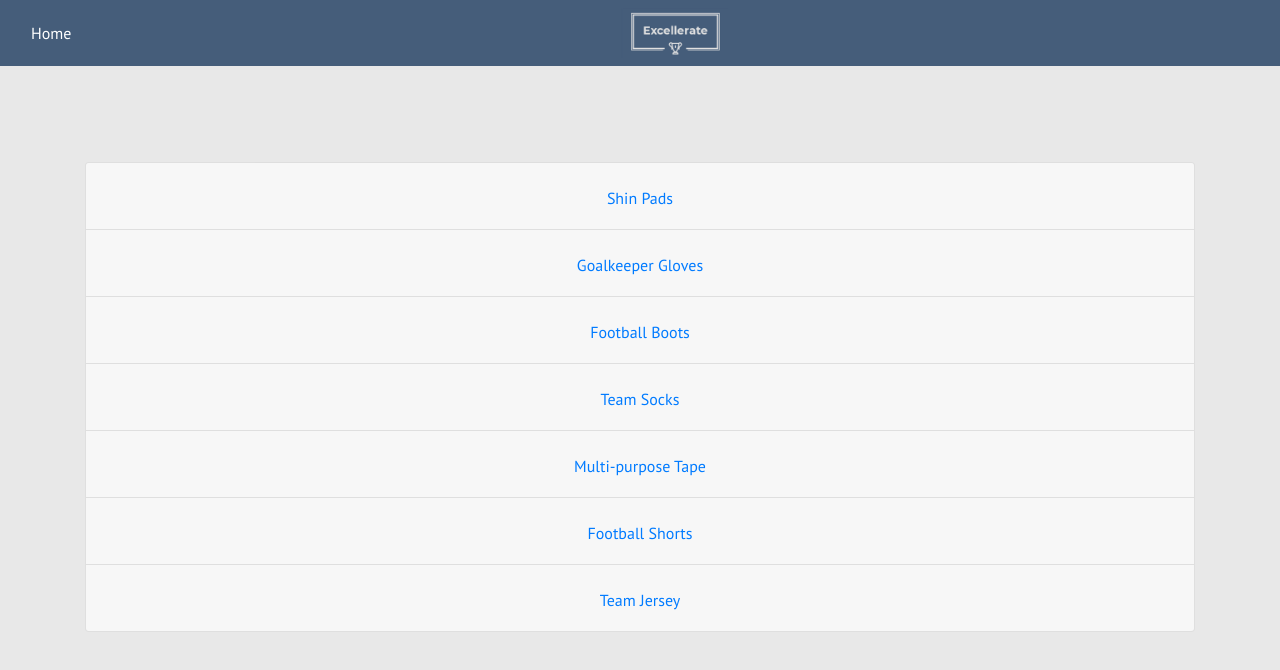
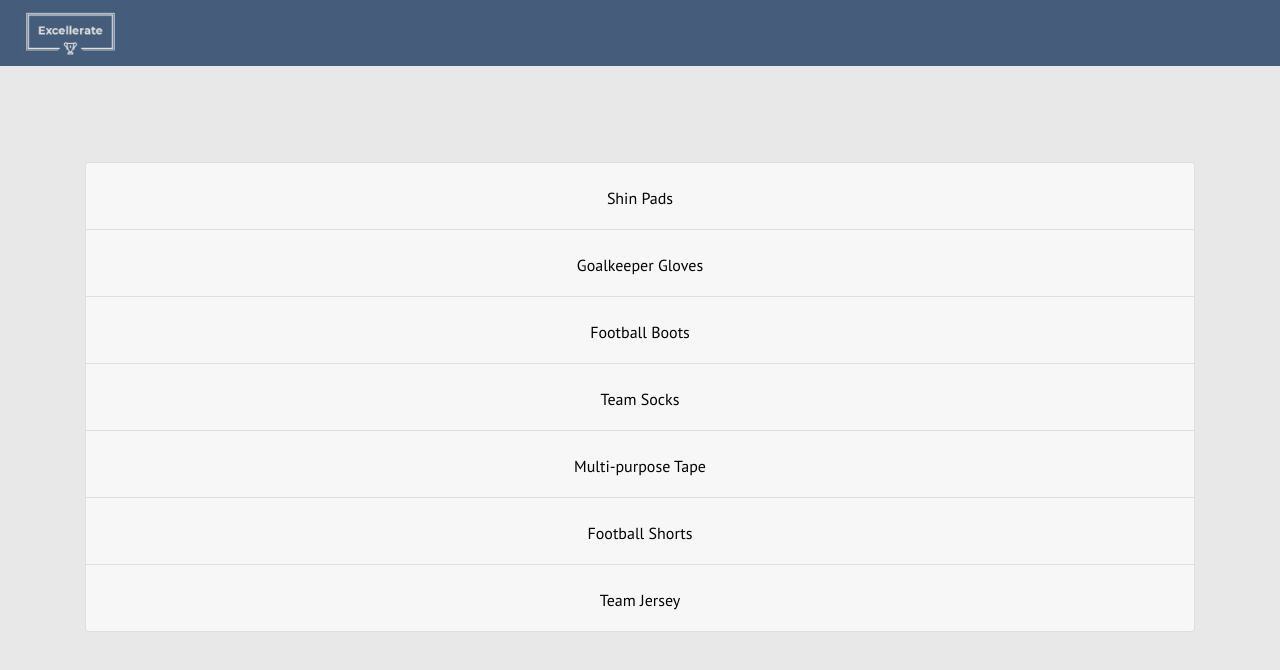
Before and after one commit to agodwinp/item-catalog, a Flask app: page /catalog/1 in a window 1280 px wide. Shown: the top 670 px of the page. Run offline with Flask 2, Linux system fonts and the light colour scheme; data comes from the database, SQL or seed files in the repository; both versions use the stored data as it was after the commit; some libraries are stand-ins or nearby versions.

Commit message:
refactor: restyled navbar to only include logo & signin/out button

```diff
--- a/static/css/styles.css
+++ b/static/css/styles.css
@@ -29,6 +29,10 @@ a:hover {
 #headerBar {
     padding: 0px;
     margin: 0px;
+}
+
+#headerRow {
+    margin: auto;
 }
 
 /* Card columns */
@@ -113,6 +117,10 @@ div.card {
     color: white;
 }
 
+.highlightText:hover {
+    color: white;
+}
+
 /* Navbar */
 
 .navbar {
@@ -134,3 +142,19 @@ div.card {
 #editButton:hover, #deleteButton:hover, #addButton:hover {
     background-color: #455D7A;
 }
+
+.btn-link {
+    color: black;
+}
+.btn-link:hover {
+    color: #455D7A;
+}
+
+a#cardTitle:hover {
+    color: #455D7A;
+}
+
+a.button {
+    margin: auto;
+    padding: auto;
+}
--- a/templates/allCategories.html
+++ b/templates/allCategories.html
@@ -18,7 +18,7 @@
                             <img src="../static/images/alternative.jpg" class="card-img-top" alt="..." style="opacity: 0.8;">
                         {% endif %}
                         <div class="card-body">
-                            <h5 class="card-title"><a href = "{{url_for('showItems', category_id = i.id)}}"> {{i.name}} </a></h5>
+                            <h5 class="card-title"><a id="cardTitle" href = "{{url_for('showItems', category_id = i.id)}}"> {{i.name}} </a></h5>
                             <a href="{{url_for('editCategory', category_id = i.id)}}" class="btn btn-primary btn-sm editButton" id="editButton" style="display: none;">Edit</a>
                             <a href="{{url_for('deleteCategory', category_id = i.id)}}" class="btn btn-primary btn-sm deleteButton" id="deleteButton" style="display: none;">Delete</a>
                         </div>
--- a/templates/header.html
+++ b/templates/header.html
@@ -1,13 +1,10 @@
 <nav class="navbar">
     <div class=container-fluid id=headerBar>
-        <!-- Add Home button -->
+        <!-- Logo & Home button -->
         <div class="d-flex justify-content-start">
-            <div class=col>
-                <a class="highlightText" href="{{url_for('showCatalog')}}">Home</a>
-            </div>
-        </div>
-        <div class="d-flex justify-content-center">
-            <img class="highlightText" src="../static/images/navbar_logo.png" alt="Excellerate" height=50>
+            <a class="button" href="{{url_for('showCatalog')}}">
+                <img class="highlightText" src="../static/images/navbar_logo.png" alt="Excellerate" height=50>
+            </a>
         </div>
         <!-- Add Sign In / Out button -->
         <div class="d-flex justify-content-end">
```
Also changed, not shown: catalog.db.
